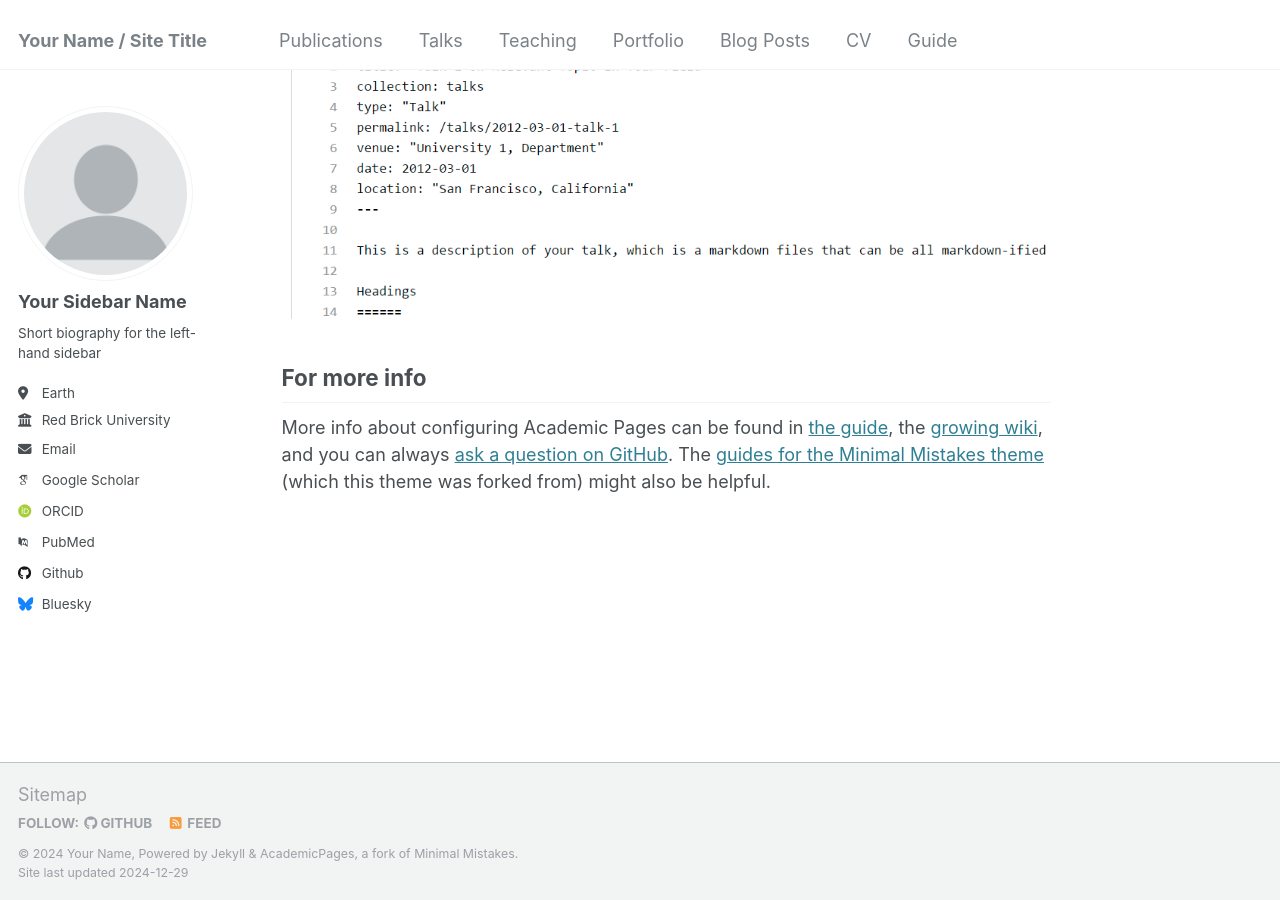
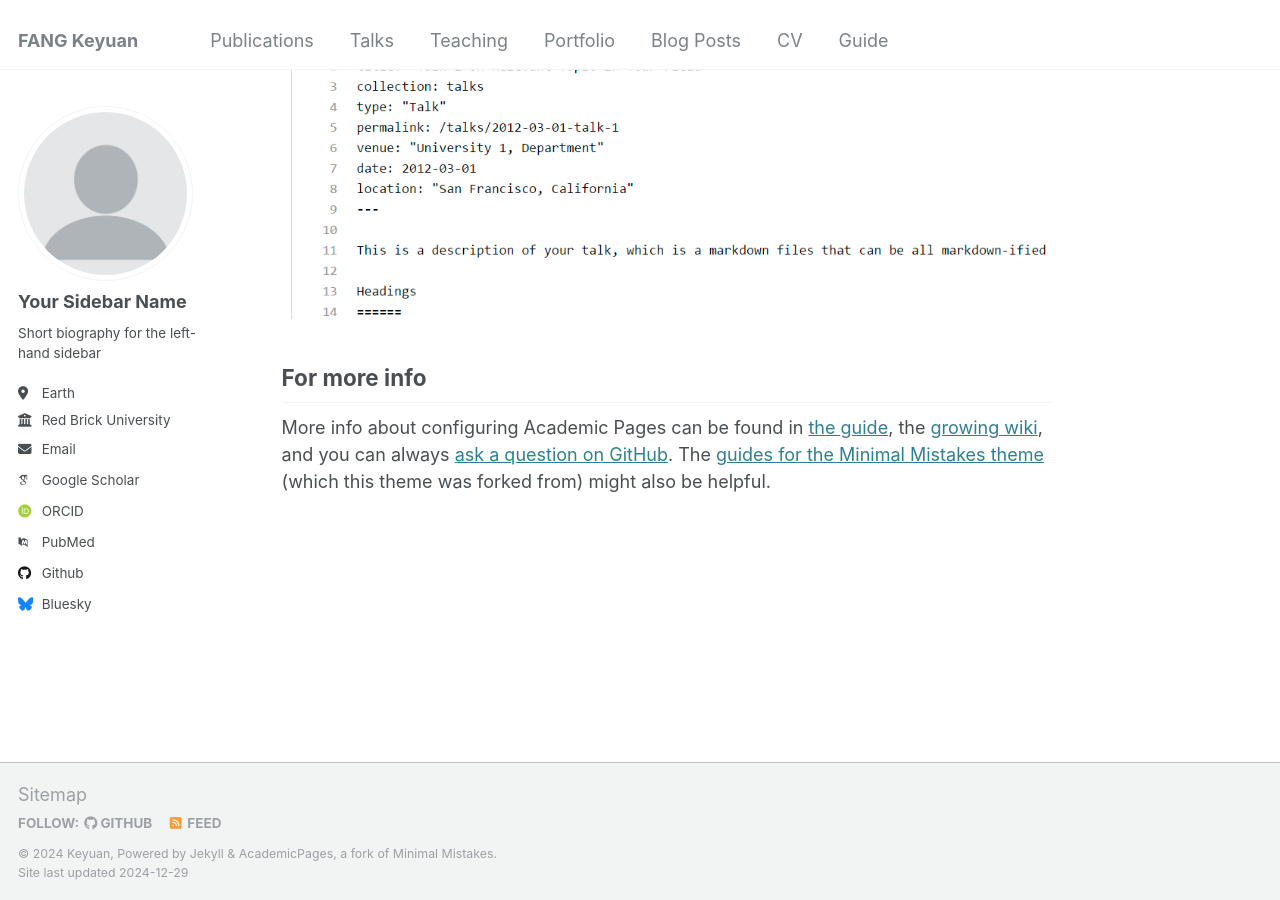
Before and after one commit to AnthonyKeyuanFang/AnthonyKeyuanFang.github.io, a Jekyll site: the page built from _pages/about.md, in a window 1280 px wide and 900 px high, scrolled down 2643 px. Built offline with Jekyll 4.4.1, drawn with Linux system fonts in a browser that asks for light colours; some web fonts are replaced.

Commit message:
Update _config.yml

```diff
--- a/_config.yml
+++ b/_config.yml
@@ -8,13 +8,13 @@
 
 # Basic Site Settings
 locale                   : "en-US"
-title                    : "Your Name / Site Title"
+title                    : "FANG Keyuan"
 title_separator          : "-"
-name                     : &name "Your Name"
+name                     : &name "Keyuan"
 description              : &description "personal description"
-url                      : https://academicpages.github.io # the base hostname & protocol for your site e.g. "https://[your GitHub username].github.io"
+url                      : https://anthonykyf.github.io # the base hostname & protocol for your site e.g. "https://[your GitHub username].github.io"
 baseurl                  : "" # the subpath of your site, e.g. "/blog"
-repository               : "academicpages/academicpages.github.io"
+repository               : "AnthonykeyuanFang/anthonykyf.github.io"
 
 # Site Author - The following control what appear as part of the author content on the side bar.
 #               If a field is blank the icon and link will not appear, otherwise it will be shown.
```
